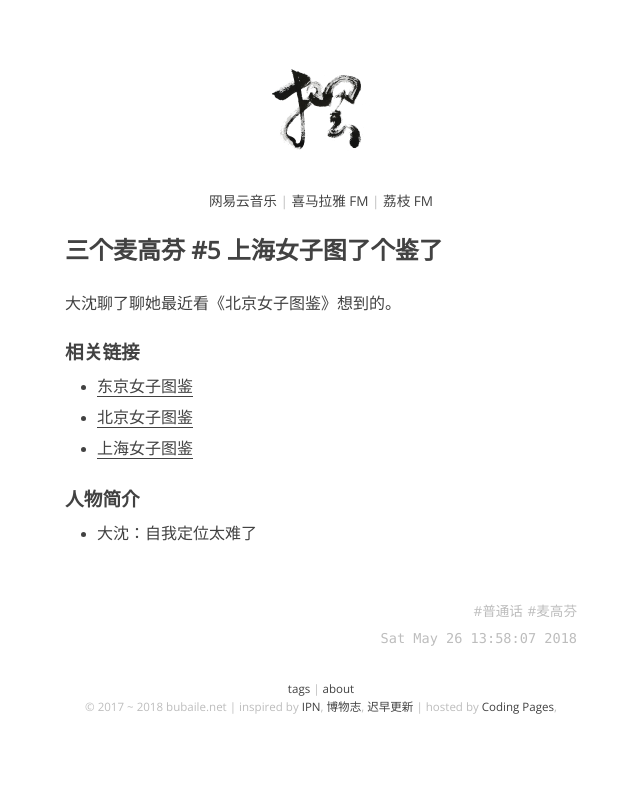
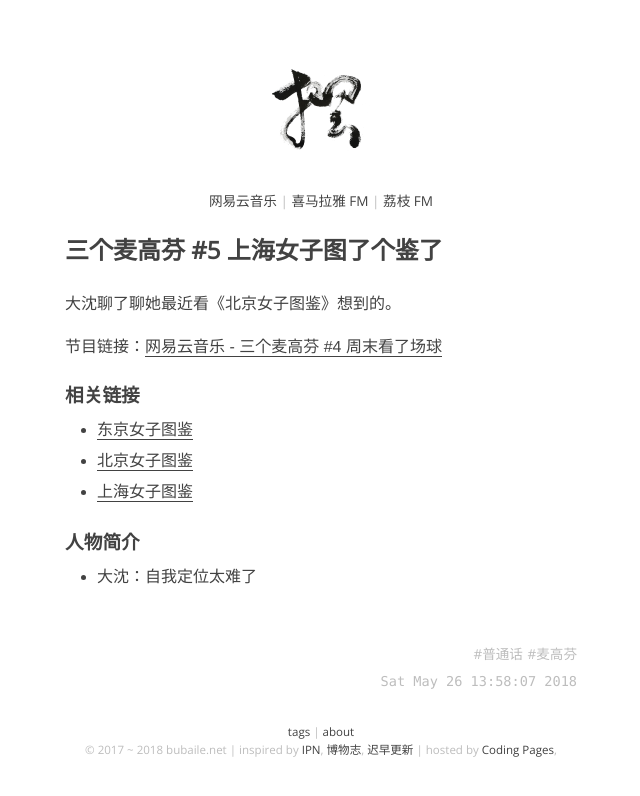
Before and after one commit to onion7878/bubaile.net, a Jekyll site: the page built from _posts/2018-05-27-mgf-dashen-in-shanghai.md, in a window 1280 px wide. Shown: the top 796 px of the page, without its empty margins (319-959 px from the left). Built offline with Jekyll 4.4.1, drawn with Linux system fonts in a browser that asks for light colours.

Commit message:
添加相关链接

```diff
--- a/_posts/2018-05-27-mgf-dashen-in-shanghai.md
+++ b/_posts/2018-05-27-mgf-dashen-in-shanghai.md
@@ -10,6 +10,8 @@ categories: [podcast]
 
 大沈聊了聊她最近看《北京女子图鉴》想到的。
 
+节目链接：[网易云音乐 - 三个麦高芬 #4 周末看了场球](http://music.163.com/#/program?id=1369468564)
+
 ### 相关链接
 
 - [东京女子图鉴](https://movie.douban.com/subject/26921674/)
```
